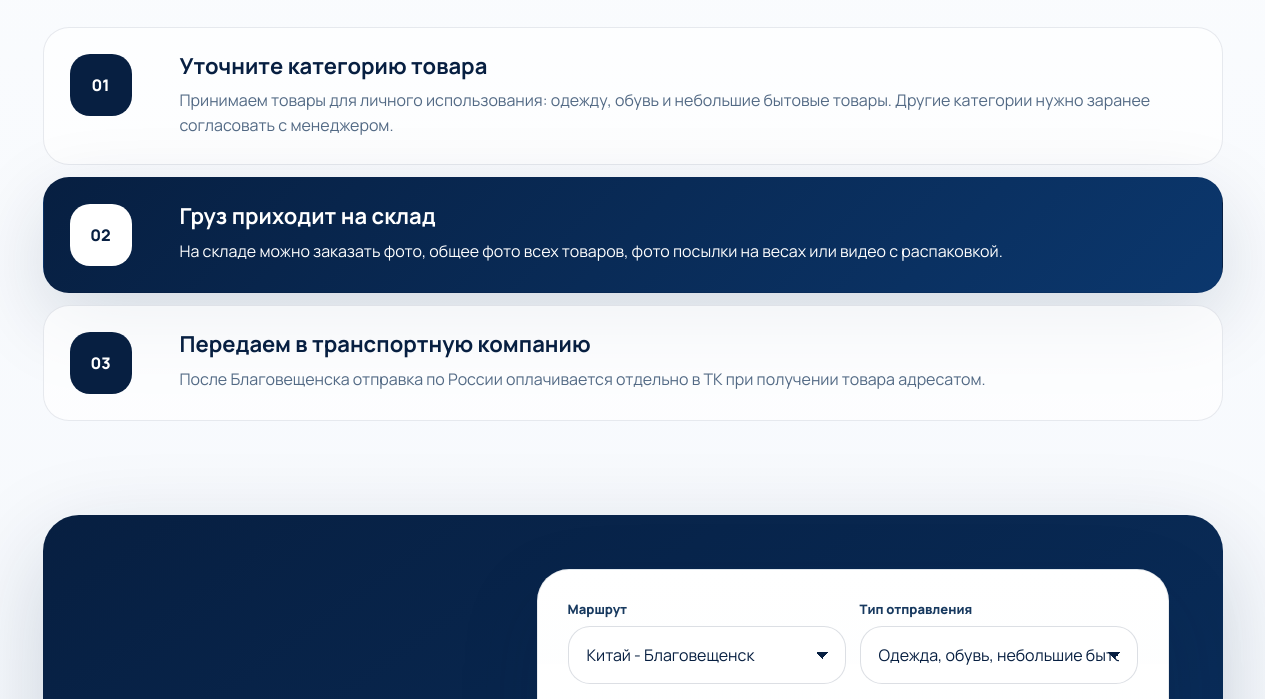
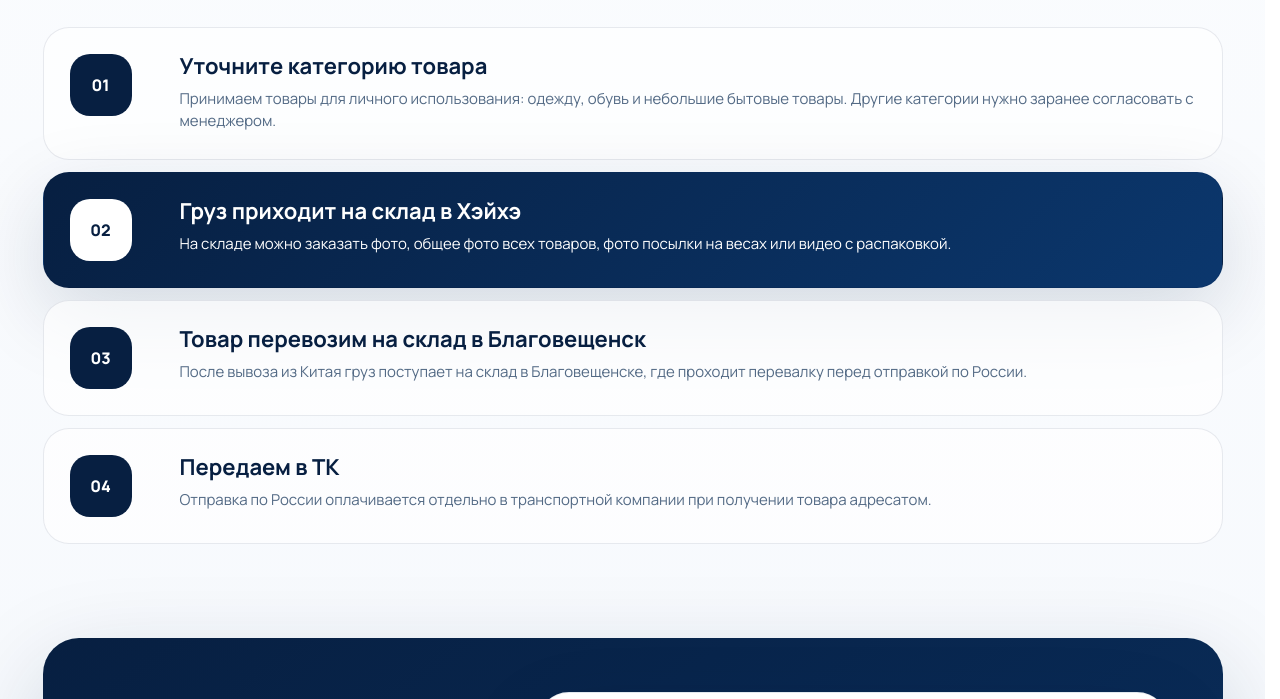
Before and after one commit to Petrbrok/cargo1717, a plain HTML site: page index.html in a window 1280 px wide. Shown: the part 1514-2213 px from the top of the page. Drawn offline with Linux system fonts and the light colour scheme; a web font is replaced by a local one.

Commit message:
Update contacts and delivery steps

```diff
--- a/index.html
+++ b/index.html
@@ -167,15 +167,22 @@
           <article class="timeline-item featured">
             <div class="step-number">02</div>
             <div>
-              <h3>Груз приходит на склад</h3>
+              <h3>Груз приходит на склад в Хэйхэ</h3>
               <p>На складе можно заказать фото, общее фото всех товаров, фото посылки на весах или видео с распаковкой.</p>
             </div>
           </article>
           <article class="timeline-item">
             <div class="step-number">03</div>
             <div>
-              <h3>Передаем в транспортную компанию</h3>
-              <p>После Благовещенска отправка по России оплачивается отдельно в ТК при получении товара адресатом.</p>
+              <h3>Товар перевозим на склад в Благовещенск</h3>
+              <p>После вывоза из Китая груз поступает на склад в Благовещенске, где проходит перевалку перед отправкой по России.</p>
+            </div>
+          </article>
+          <article class="timeline-item">
+            <div class="step-number">04</div>
+            <div>
+              <h3>Передаем в ТК</h3>
+              <p>Отправка по России оплачивается отдельно в транспортной компании при получении товара адресатом.</p>
             </div>
           </article>
         </div>
@@ -287,7 +294,7 @@
         <div class="proof-card">
           <span class="check-icon" aria-hidden="true"></span>
           <h3>Бирки и коробки</h3>
-          <p>Навесные бумажные бирки стараемся сохранить, но иногда срезаем и вкладываем внутрь. Poizon-коробки обычно убираем из-за таможни.</p>
+          <p>Навесные бумажные бирки стараемся сохранить. Если не получается, срезаем и вкладываем внутрь. Poizon-коробки обычно убираем, по запросу можем сохранить.</p>
         </div>
         <div class="proof-card">
           <span class="chat-icon" aria-hidden="true"></span>
@@ -366,6 +373,9 @@
           <span>Связь в Telegram</span>
           <a href="https://t.me/onix1717" target="_blank" rel="noreferrer">@onix1717</a>
           <a href="https://t.me/shidonglai" target="_blank" rel="noreferrer">@shidonglai</a>
+          <span>Связь в WeChat</span>
+          <a href="weixin://dl/chat?Elena17717">Elena17717</a>
+          <a href="weixin://dl/chat?cliaoge">cliaoge</a>
           <a class="footer-group-button" href="https://t.me/kargo1717" target="_blank" rel="noreferrer">Отзывы и тарифы</a>
         </div>
         <div class="footer-bottom">
--- a/styles.css
+++ b/styles.css
@@ -746,6 +746,11 @@ select {
   margin-top: 0;
 }
 
+.timeline-item p {
+  font-size: 15px;
+  line-height: 1.48;
+}
+
 .calculator-section {
   display: grid;
   grid-template-columns: 0.78fr 1.22fr;
```
